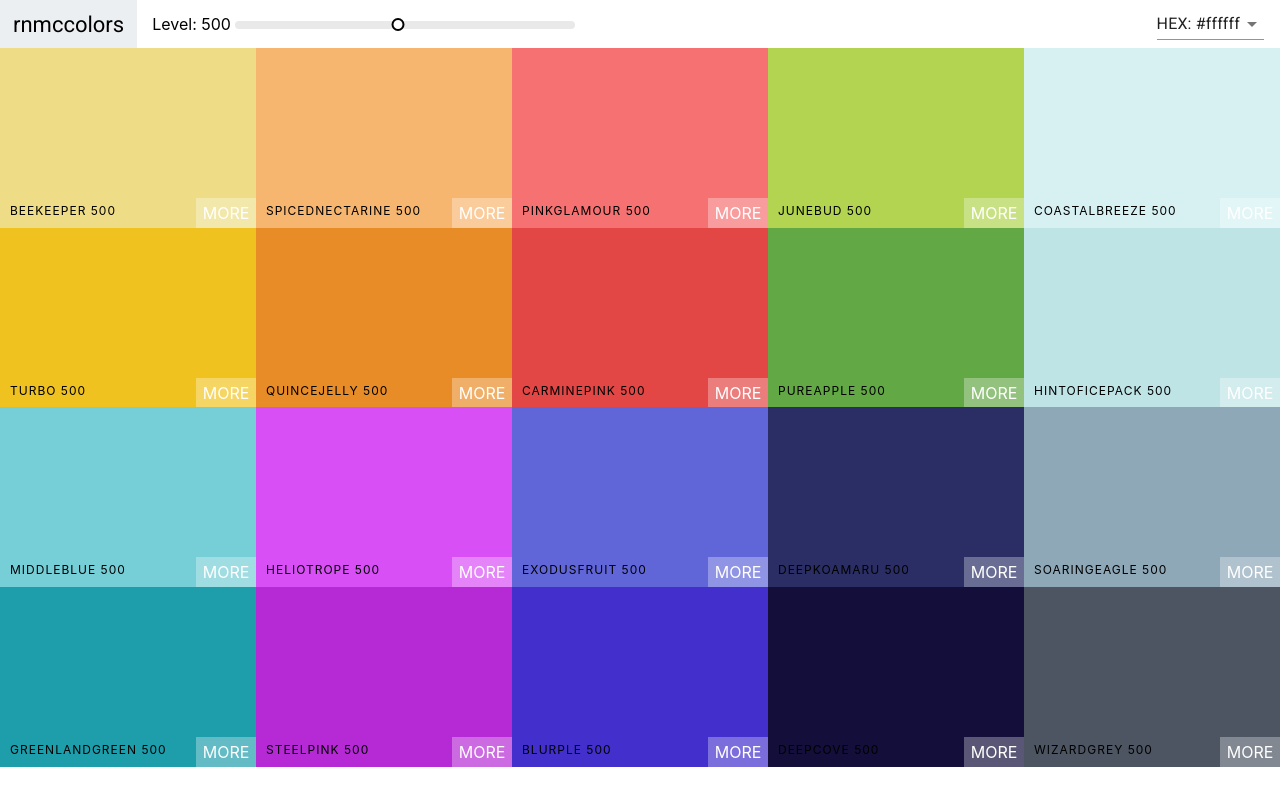
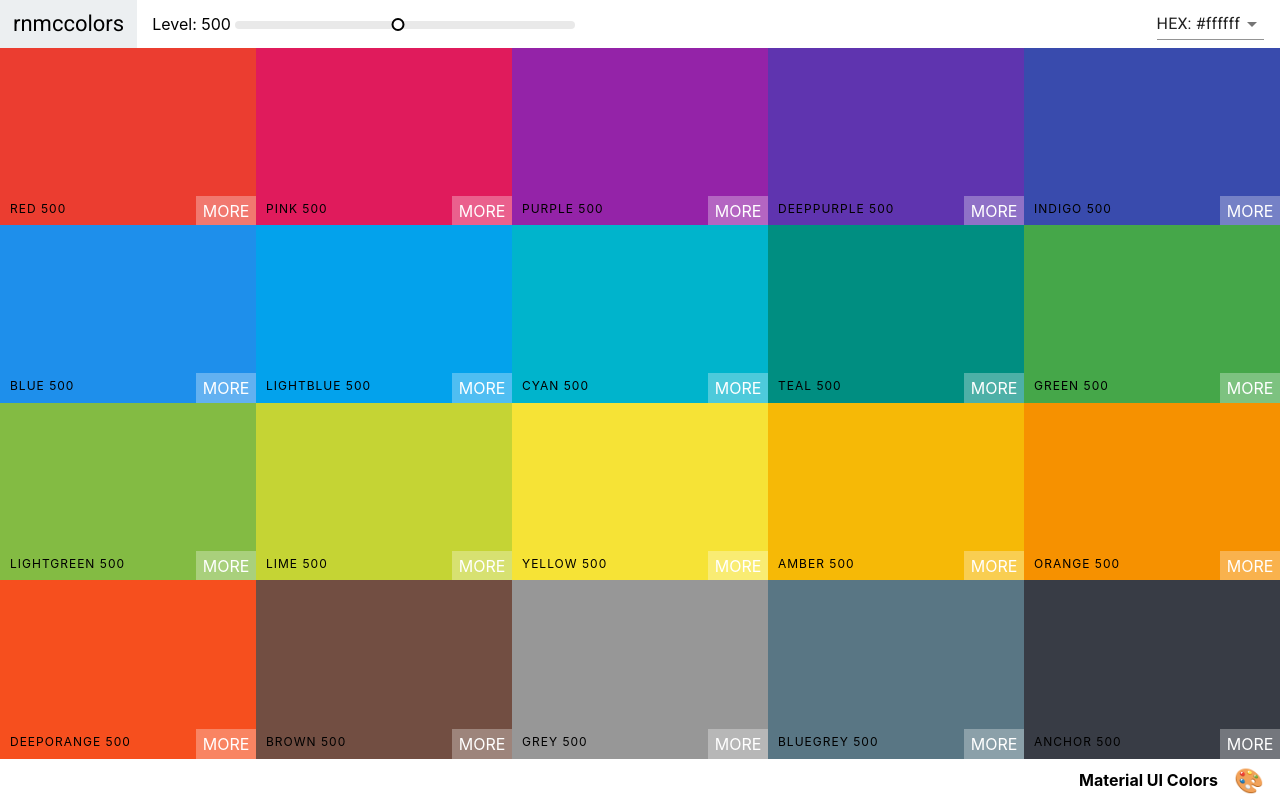
Before and after one commit to RenzoMurinaCadierno/React-RNMCColors, a React (Create React App) app: page / in a window 1280 px wide. Built offline with nearby package versions, Linux system fonts and the light colour scheme.

Commit message:
Added footer

```diff
--- a/src/App.js
+++ b/src/App.js
@@ -7,7 +7,7 @@
 function App() {
   return (
     <div className="App">
-      <Palette palette={generatePalette(initialPalettes[4])} />
+      <Palette palette={generatePalette(initialPalettes[0])} />
     </div>
   );
 }
--- a/src/assets/initialPalettes.js
+++ b/src/assets/initialPalettes.js
@@ -22,7 +22,8 @@
       { name: "deeporange", color: "#FF5722" },
       { name: "brown", color: "#795548" },
       { name: "grey", color: "#9E9E9E" },
-      { name: "bluegrey", color: "#607D8B" }
+      { name: "bluegrey", color: "#607D8B" },
+      { name: "anchor", color: "#3e424B" }
     ]
   },
   {
--- a/src/components/Navbar/Navbar.css
+++ b/src/components/Navbar/Navbar.css
@@ -42,8 +42,19 @@
   margin-left: -7px;
   margin-top: -3px;
 }
-
 .select-container {
   margin-left: auto;
   margin-right: 1rem;
 }
+.Palette-footer {
+  background-color: white;
+  height: 5vh;
+  display: flex;
+  justify-content: flex-end;
+  align-items: center;
+  font-weight: bold;
+}
+.emoji {
+  font-size: 1.5rem;
+  margin: 1rem;
+}
--- a/src/containers/Palette/Palette.css
+++ b/src/containers/Palette/Palette.css
@@ -1,5 +1,7 @@
 .Palette {
   height: 100vh;
+  display: flex;
+  flex-direction: column;
 }
 .Palette-colors {
   height: 90%;
--- a/src/containers/Palette/Palette.js
+++ b/src/containers/Palette/Palette.js
@@ -16,11 +16,11 @@
 
   render() {
 
-    const { colors } = this.props.palette
+    const { colors, paletteName, emoji } = this.props.palette
     const { level, format } = this.state
 
     const colorBoxes = colors[level].map(c =>
-      <ColorBox bgColor={c[format]} name={c.name} />
+      <ColorBox key={c.id} bgColor={c[format]} name={c.name} />
     )
 
     return (
@@ -32,7 +32,10 @@
         <div className='Palette-colors'>
           { colorBoxes }
         </div>
-        {/* Footer */}
+        <footer className='Palette-footer'>
+          {paletteName}
+          <span className='emoji'> {emoji} </span>
+        </footer>
       </div>
     )
   }
```
